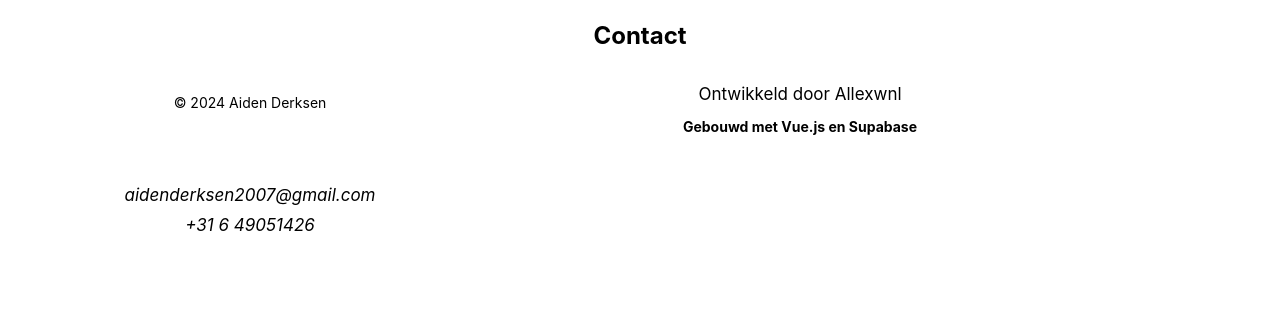
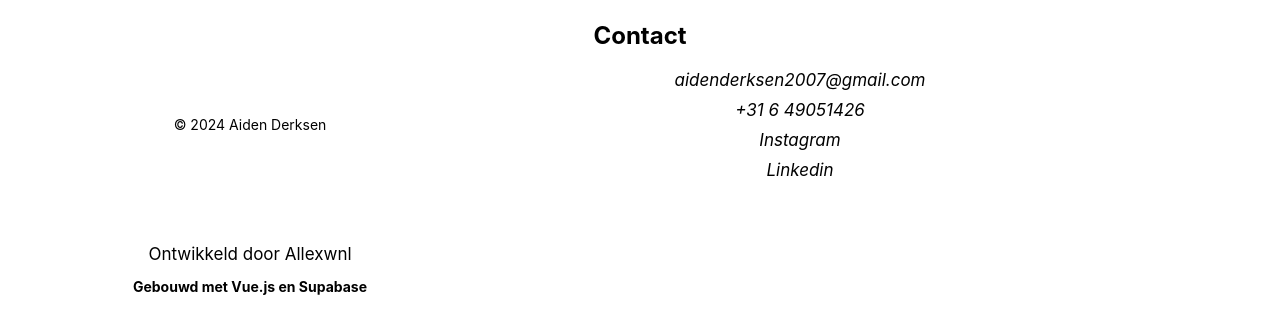
Before and after one commit to Allexwnl/Aiden-Derksen-Portfolio, a Vue app in the folder my-vue-app/: page / in a window 1280 px wide. Shown: the part 1773-2085 px from the top of the page. Before the commit the page ends 2028 px from the top, so only its background shows below. Built offline with nearby package versions, Linux system fonts and the light colour scheme; no server answers; the database is empty.

Commit message:
added insta and linkedin

```diff
--- a/my-vue-app/src/components/FooTer.vue
+++ b/my-vue-app/src/components/FooTer.vue
@@ -3,15 +3,6 @@
         <h2>Contact</h2>
         <div class="--footerContent">
             <p>© 2024 Aiden Derksen</p>
-            <div>
-                <p><a href="https://github.com/Allexwnl" target="_blank" rel="noopener noreferrer">
-                        Ontwikkeld door
-                        Allexwnl
-                    </a>
-                </p>
-                <strong class="buildWithText">Gebouwd met Vue.js en Supabase</strong>
-            </div>
-
             <address>
                 <ul>
                     <li>
@@ -24,8 +15,27 @@
                             +31 6 49051426
                         </a>
                     </li>
+                    <li>
+                        <a href="https://www.instagram.com/aiden.derksen/">
+                            Instagram
+                        </a>
+                    </li>
+                    <li>
+                        <a href="https://www.linkedin.com/in/aiden-derksen-b1453132a/">
+                            Linkedin
+                        </a>
+                    </li>
                 </ul>
             </address>
+            <div>
+                <p><a href="https://github.com/Allexwnl" target="_blank" rel="noopener noreferrer">
+                        Ontwikkeld door
+                        Allexwnl
+                    </a>
+                </p>
+                <strong class="buildWithText">Gebouwd met Vue.js en Supabase</strong>
+            </div>
+
         </div>
     </footer>
 </template>
```
